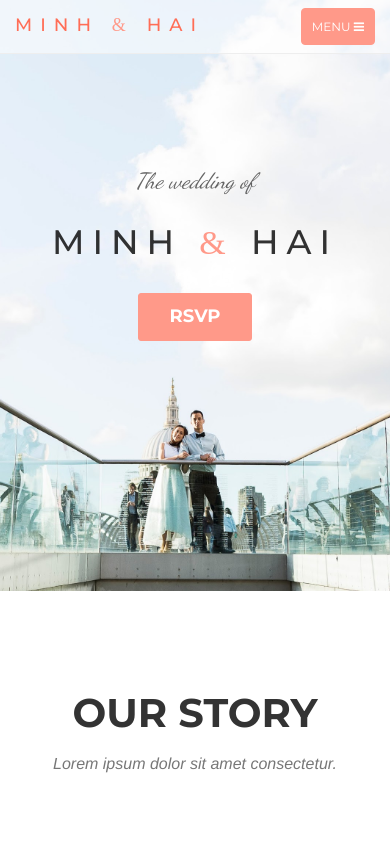
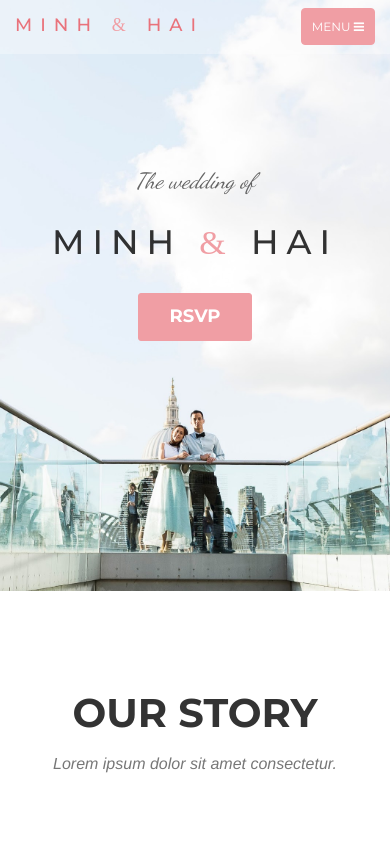
Before and after one commit to macduy/minh-hai, a website: page index.html in a window 390 px wide. Shown: the top 844 px of the page. Drawn offline with nearby package versions, Linux system fonts and the light colour scheme; a web font is replaced by a local one.

Commit message:
Update color, fix small screens

```diff
--- a/index.html
+++ b/index.html
@@ -569,14 +569,14 @@
                 <div class="col-md-4">
                     <span class="copyright">Copyright &copy; minh-hai.com 2017</span>
                 </div>
-                <div class="col-md-4">
+                <!-- <div class="col-md-4">
                     <ul class="list-inline quicklinks">
                         <li><a href="#">Privacy Policy</a>
                         </li>
                         <li><a href="#">Terms of Use</a>
                         </li>
                     </ul>
-                </div>
+                </div> -->
             </div>
         </div>
     </footer>
--- a/less/agency.less
+++ b/less/agency.less
@@ -98,12 +98,11 @@ h1, h2, h3, h4, h5, h6 {
 }
 
 .navbar-custom {
-    background-color: rgba(255, 255, 255, 0.5);
+    background-color: rgba(255, 255, 255, 0.3);
     border-color: transparent;
-    border-bottom: 1px solid #eee;
-    -webkit-transition: background-color 0.5s;
-    -moz-transition: background-color 0.5s;
-    transition: background-color 0.5s;
+    -webkit-transition: all 0.5s;
+    -moz-transition: all 0.5s;
+    transition: all 0.5s;
     .navbar-brand {
         -webkit-transition: all 0.3s;
         -moz-transition: all 0.3s;
@@ -165,10 +164,17 @@ h1, h2, h3, h4, h5, h6 {
 
     &.affix {
         background: @navbar-colour;
+        border-bottom: 1px solid #eee;
 
         .navbar-brand {
             opacity: 1.0;
         }
+    }
+}
+
+@media(max-width: 767px) {
+    .navbar-nav {
+        .gradient(linear, rgba(255,255,255,70%) 40%, transparent);
     }
 }
 
--- a/less/variables.less
+++ b/less/variables.less
@@ -2,7 +2,7 @@
 
 // Gray and Brand Colors for use across theme
 
-@theme-primary:    #ff9989;
+@theme-primary:    #f09ea4;
 @theme-danger:     #e74c3c;
 
 @gray-base:        #000;
```
Also changed, not shown: css/agency.css, css/agency.min.css.
